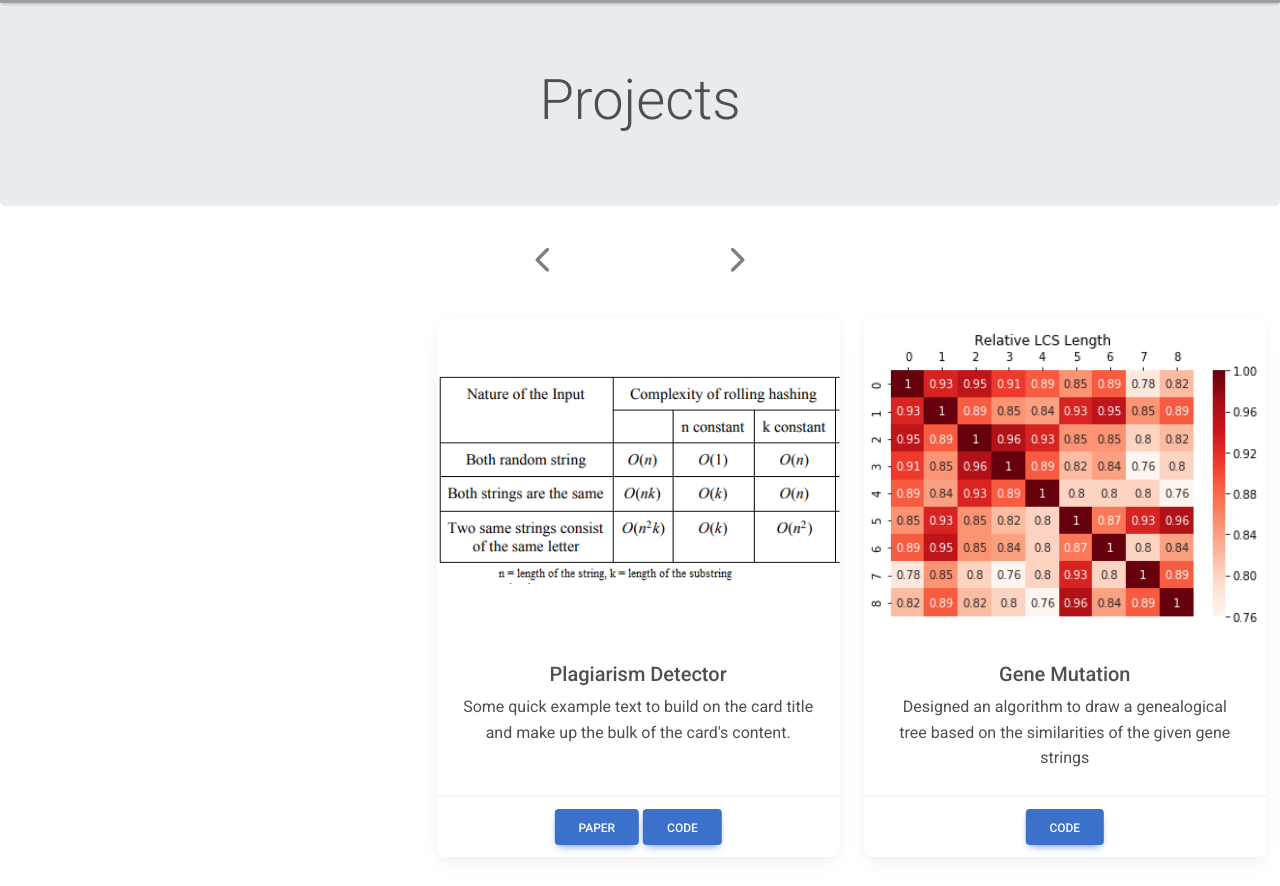
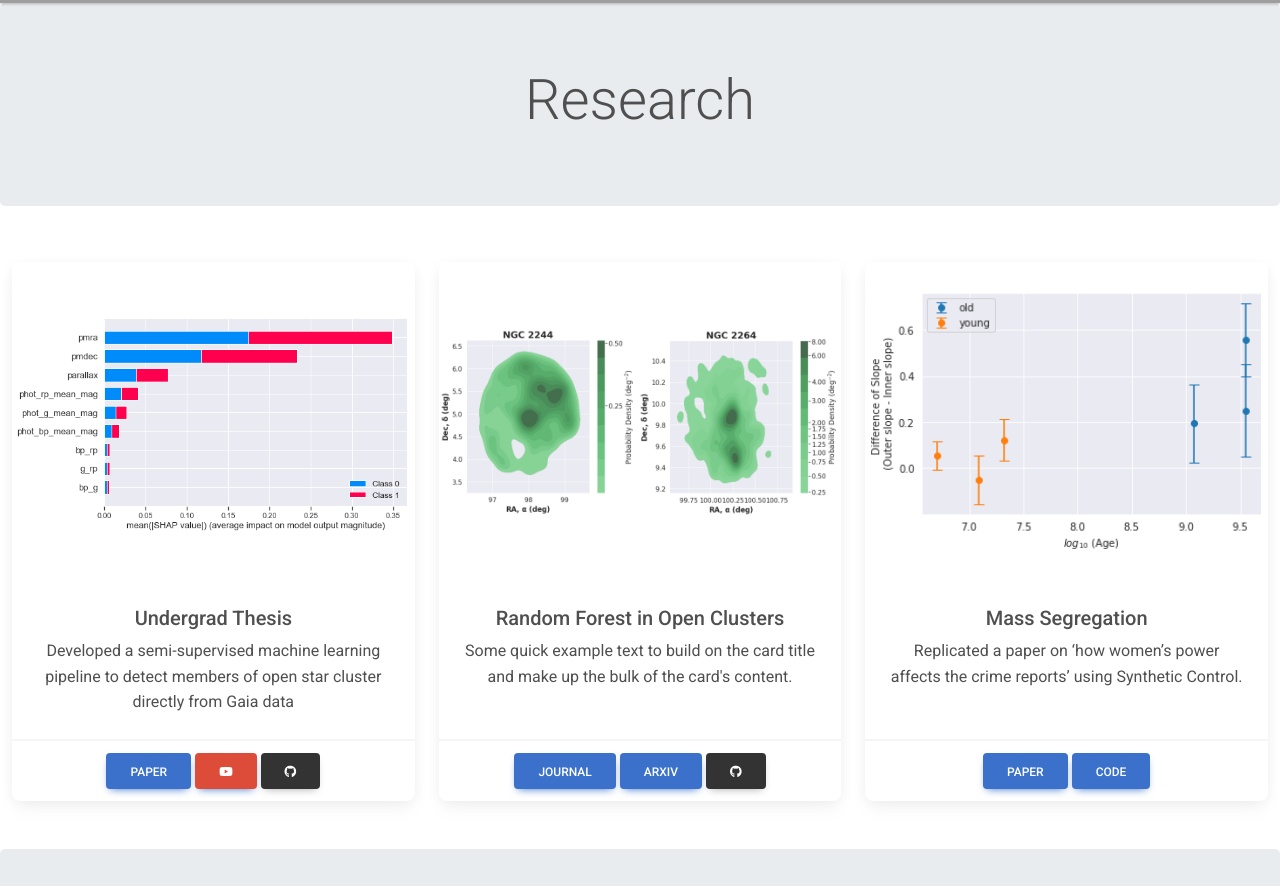
Before and after one commit to mahmud-nobe/mahmud-nobe.github.io, a plain HTML site: page index.html in a window 1280 px wide. Shown: the part 797-1683 px from the top of the page. Drawn offline with nearby package versions, Linux system fonts and the light colour scheme; grey boxes are pictures that could not be loaded.

Commit message:
add sample research projects

```diff
--- a/index.html
+++ b/index.html
@@ -50,10 +50,10 @@
           <div class="collapse navbar-collapse me-auto mb-2 mb-lg-0" id="navbarCenteredExample">
             <div class="navbar-nav">
               <a class="nav-link btn-outline-light btn-rounded active" aria-current="page" href="#about">About</a>
+              <a class="nav-link btn-outline-light btn-rounded" href="#research">Research</a>
               <a class="nav-link btn-outline-light btn-rounded"
                 href="#projects">Projects</a>
               <a class="nav-link btn-outline-light btn-rounded" href="#simulation">Simulation</a>
-              <a class="nav-link btn-outline-light btn-rounded" href="#">Experience</a>
             </div>
           </div>
 
@@ -97,6 +97,111 @@
   </header>
   <!--Main Navigation-->
 
+
+  <section id="research">
+
+    <!-- Jumbotron -->
+    <div class = 'jumbotron text-center'>
+      <h1 class="display-4">Research</h1>
+    </div>
+
+    <div class="container-fluid text-center py-4">
+      <div class="row">
+        <div class="col-md-4 col-sm-6 mb-4">
+          <div class="card h-100">
+            <div class="bg-image hover-zoom">
+              <!-- <video class="card-img-top" src="fluid_dynamics/one_lid_Re_400_upto_t=7.mp4" autoplay loop muted></video> -->
+              <img
+                src="Research/Minerva-Capstone/shap_feature_selection.png"
+                class="card-img-top"
+                alt="Fissure in Sandstone"
+              />
+            </div>
+            <div class="card-body">
+              <h5 class="card-title">Undergrad Thesis</h5>
+              <p class="card-text">
+                Developed a semi-supervised machine learning pipeline to detect members of open star cluster directly from Gaia data
+              </p>
+
+            </div>
+            <div class="card-footer">
+              <a href="Research/Minerva-Capstone/Capstone_Project.pdf"
+                 class="btn btn-primary"
+                 target="_blank">Paper</a>
+              <a href="https://drive.google.com/file/d/1-WkxLvJGebcdVUi6d6Tnj9-uA37-w9yQ/view"
+                 class="btn btn-primary"
+                 style="background-color: #dd4b39;"
+                 target="_blank"><i class="fab fa-youtube"></i></a>
+              <a href="https://github.com/mahmud-nobe/Minerva-Capstone"
+                 class="btn text-white"
+                 style="background-color: #333333;"
+                 target="_blank"><i class="fab fa-github"></i></a>
+            </div>
+          </div>
+        </div>
+
+        <div class="col-md-4 col-sm-6 mb-4">
+          <div class="card h-100">
+            <div class="bg-image hover-zoom">
+              <!-- <video class="card-img-top" src="spring-mass/position_time_plot_smaller.mp4" autoplay loop muted></video> -->
+              <img
+                src="Research/Random_Forest_Paper/skyplot_2244_2264.png"
+                class="card-img-top"
+                alt="Storm Clouds"
+              />
+            </div>
+            <div class="card-body">
+              <h5 class="card-title">Random Forest in Open Clusters</h5>
+              <p class="card-text">
+                Some quick example text to build on the card title and make up the bulk
+                of the card's content.
+              </p>
+
+            </div>
+            <div class="card-footer">
+              <a href="https://doi.org/10.1140/epjs/s11734-021-00205-x"
+                 class="btn btn-primary"
+                 target="_blank">Journal</a>
+              <a href="https://arxiv.org/abs/2103.05826"
+                 class="btn btn-primary"
+                 target="_blank">arXiv</a>
+              <a href="https://github.com/mahmud-nobe/Cluster-Membership"
+                 class="btn text-white"
+                 style="background-color: #333333;"
+                 target="_blank"><i class="fab fa-github"></i></a>
+            </div>
+          </div>
+        </div>
+
+        <div class="col-md-4 col-sm-6 mb-4">
+          <div class="card h-100">
+            <div class="bg-image hover-zoom">
+              <!-- <video class="card-img-top" src="Traffic_Light/traffic_lba.mp4" autoplay loop muted></video> -->
+              <img
+                src="Research/Mass_Segregation_Proposal/mass-segregation-old-and-young-cluster.png"
+                class="card-img-top"
+                alt="Hot Air Balloons"
+              />
+            </div>
+            <div class="card-body">
+              <h5 class="card-title">Mass Segregation</h5>
+              <p class="card-text">
+                Replicated a paper on ‘how women’s power affects the crime reports’ using Synthetic Control.
+              </p>
+
+            </div>
+            <div class="card-footer">
+              <a href="Research/Mass_Segregation_Proposal/Mass_Segragation_Research_Proposal.pdf" class="btn btn-primary" target="_blank">Paper</a>
+              <a href="https://nbviewer.org/github/mahmud-nobe/mahmud-nobe.github.io/blob/main/Research/Mass_Segregation_Proposal/Cluster_Exploration.ipynb"
+                 class="btn btn-primary"
+                 target="_blank">Code</a>
+            </div>
+          </div>
+        </div>
+      </div>
+    </div>
+
+  </section>
 
   <section id="projects">
     <!-- Jumbotron -->
@@ -664,7 +769,7 @@
          href="https://mail.google.com/mail/?view=cm&fs=1&to=mahmud.nobe@uni.minerva.edu"
          role="button"
          target="_blank">
-        <i class="fab fa-google"></i>
+        <i class="fa fa-envelope"></i>
       </a>
 
       <!-- Linkedin -->
```
Also changed, not shown: Research/Mass_Segregation_Proposal/mass-segregation-old-and-young-cluster.png (added), Research/Minerva-Capstone/compare_with_cantat_M67.png (added), Research/Minerva-Capstone/pmplot_m67.png (added), Research/Minerva-Capstone/shap_feature_selection.png (added), Research/Random_Forest_Paper/cmd_ngc_2264.PNG (added), Research/Random_Forest_Paper/skyplot_2244.png (added), Research/Random_Forest_Paper/skyplot_2244_2264.png (added), Research/Random_Forest_Paper/skyplot_2264.png (added), 3 other files.
